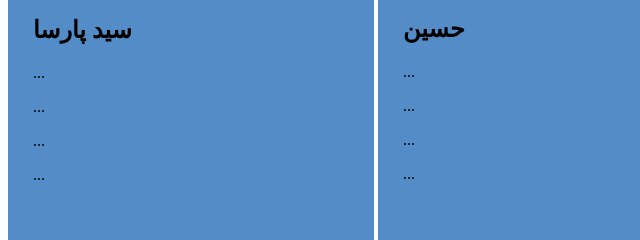
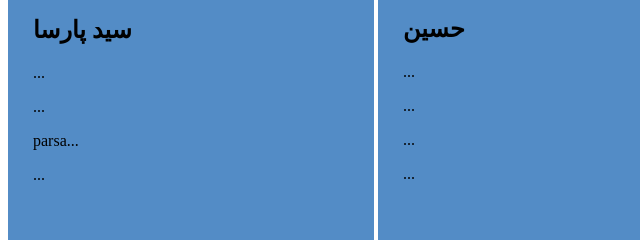
Before and after one commit to faezeh-lbf/faezeh-lbf.github.io, a plain HTML site: page index.html in a window 1280 px wide. Shown: the part 944-1184 px from the top of the page, 0-640 px from the left. Drawn offline with Linux system fonts and the light colour scheme.

Commit message:
parsa added

```diff
--- a/index.html
+++ b/index.html
@@ -68,7 +68,8 @@
                   <h2>سید پارسا</h2>
                 <p>...</p>
                 <p>...</p>
-                <p>...</p>
+                <p>parsa...</p>
+
                 <p>...</p>
 
             </div>
```
